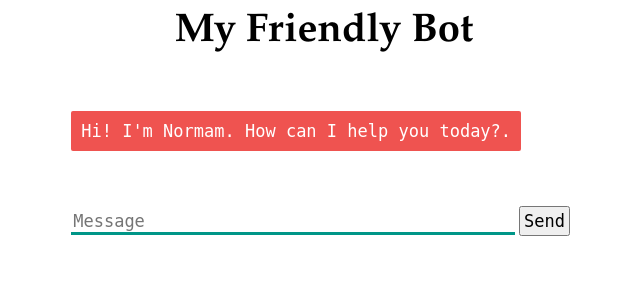
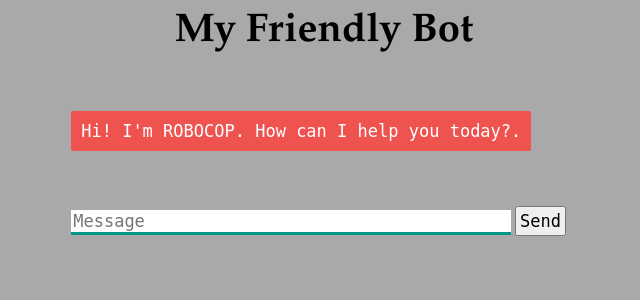
Before and after one commit to gobadboy/chatbot, a Flask app: page / in a window 1280 px wide. Shown: the top 300 px of the page, without its empty margins (316-956 px from the left). Run offline with Flask 2, Linux system fonts and the light colour scheme; some libraries are stand-ins or nearby versions.

Commit message:
Update index.html

```diff
--- a/templates/index.html
+++ b/templates/index.html
@@ -1,14 +1,13 @@
-<!DOCTYPE html>
 <html>
   <head>
     <link rel="stylesheet" type="text/css" href="/static/style.css">
     <script src="https://ajax.googleapis.com/ajax/libs/jquery/3.2.1/jquery.min.js"></script>
   </head>
-  <body>
+  <body bgcolor="#A9A9A9">
     <h1>My Friendly Bot</h1>
     <div>
       <div id="chatbox">
-        <p class="botText"><span>Hi! I'm {{botname}}. How can I help you today?.</span></p>
+        <p class="botText"><span>Hi! I'm ROBOCOP. How can I help you today?.</span></p>
       </div>
       <div id="userInput">
         <input id="textInput" type="text" name="msg" placeholder="Message">
```
